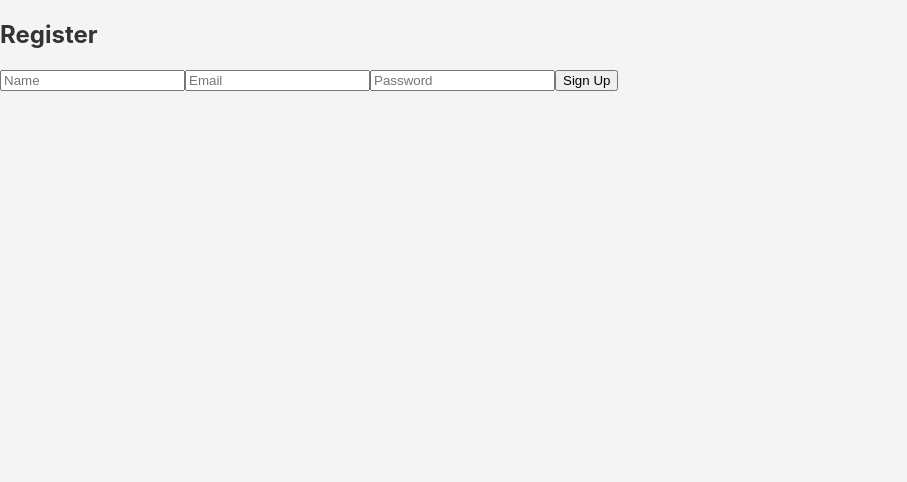
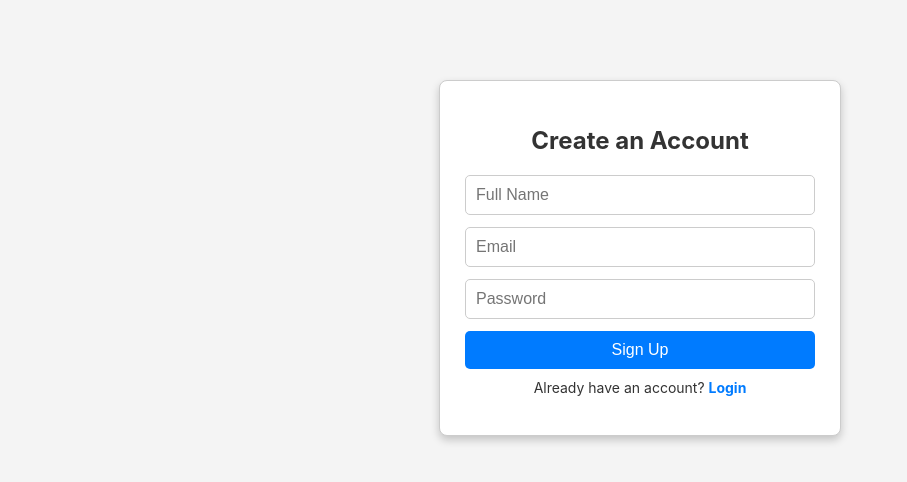
Before and after one commit to Joe-azar/task-manager, a React (Create React App) app in the folder client/: page /register in a window 1280 px wide. Shown: the top 482 px of the page, without its empty margins (0-907 px from the left). Built offline with nearby package versions, Linux system fonts and the light colour scheme.

Commit message:
Refactor styles and enhance registration page layout

```diff
--- a/client/src/components/EditTaskForm.js
+++ b/client/src/components/EditTaskForm.js
@@ -1,5 +1,5 @@
 import React, { useState, useEffect } from 'react';
-import '../App.css';
+import '../styles/App.css';
 
 function EditTaskForm({ taskId, updateTask, setEditing }) {
   const [task, setTask] = useState({ title: '', description: '', date: '' });
--- a/client/src/pages/MainApp.js
+++ b/client/src/pages/MainApp.js
@@ -3,7 +3,7 @@ import TaskList from '../components/TaskList';
 import AddTaskForm from '../components/AddTaskForm';
 import EditTaskForm from '../components/EditTaskForm';
 import Navbar from '../components/Navbar';
-import '../App.css';
+import '../styles/App.css';
 
 function MainApp() {
   const [editing, setEditing] = useState(false);
--- a/client/src/pages/Register.js
+++ b/client/src/pages/Register.js
@@ -1,9 +1,12 @@
 import React, { useState } from "react";
+import { useNavigate, Link } from "react-router-dom";
+import "../styles/Auth.css";  // Import CSS file for styling
 
 function Register() {
   const [name, setName] = useState("");
   const [email, setEmail] = useState("");
   const [password, setPassword] = useState("");
+  const navigate = useNavigate();
 
   const handleSubmit = async (e) => {
     e.preventDefault();
@@ -16,20 +19,44 @@ function Register() {
     const data = await response.json();
     if (response.ok) {
       alert("User registered successfully! Please login.");
-      window.location.href = "/login";
+      navigate("/login");
     } else {
       alert(data.message);
     }
   };
 
   return (
-    <form onSubmit={handleSubmit}>
-      <h2>Register</h2>
-      <input type="text" placeholder="Name" onChange={(e) => setName(e.target.value)} required />
-      <input type="email" placeholder="Email" onChange={(e) => setEmail(e.target.value)} required />
-      <input type="password" placeholder="Password" onChange={(e) => setPassword(e.target.value)} required />
-      <button type="submit">Sign Up</button>
-    </form>
+    <div className="auth-container">
+      <h2>Create an Account</h2>
+      <form onSubmit={handleSubmit}>
+        <input
+          type="text"
+          placeholder="Full Name"
+          value={name}
+          onChange={(e) => setName(e.target.value)}
+          required
+        />
+        <input
+          type="email"
+          placeholder="Email"
+          value={email}
+          onChange={(e) => setEmail(e.target.value)}
+          required
+        />
+        <input
+          type="password"
+          placeholder="Password"
+          value={password}
+          onChange={(e) => setPassword(e.target.value)}
+          required
+        />
+        <button type="submit">Sign Up</button>
+      </form>
+
+      <p>
+        Already have an account? <Link to="/login">Login</Link>
+      </p>
+    </div>
   );
 }
 
--- a/client/src/App.css
+++ b/client/src/styles/App.css
@@ -204,54 +204,6 @@ body {
 .edit-form-button.cancel:hover {
   background-color: #5a6268;
 }
-.auth-container {
-  width: 300px;
-  margin: auto;
-  padding: 20px;
-  border: 1px solid #ccc;
-  border-radius: 8px;
-  text-align: center;
-}
-
-.auth-container h2 {
-  margin-bottom: 15px;
-}
-
-.auth-container form {
-  display: flex;
-  flex-direction: column;
-}
-
-.auth-container input {
-  padding: 10px;
-  margin-bottom: 10px;
-  border: 1px solid #ccc;
-  border-radius: 5px;
-}
-
-.auth-container button {
-  padding: 10px;
-  background-color: #007bff;
-  color: white;
-  border: none;
-  border-radius: 5px;
-  cursor: pointer;
-}
-
-.auth-container p {
-  margin-top: 10px;
-  font-size: 14px;
-}
-
-.auth-container a {
-  color: #007bff;
-  text-decoration: none;
-  font-weight: bold;
-}
-
-.auth-container a:hover {
-  text-decoration: underline;
-}
 
 
 
--- /dev/null
+++ b/client/src/styles/Auth.css
@@ -0,0 +1,61 @@
+/* Centered container for authentication pages */
+.auth-container {
+    width: 350px;
+    margin: auto;
+    margin-top: 80px;
+    padding: 25px;
+    border: 1px solid #ccc;
+    border-radius: 8px;
+    background-color: #fff;
+    box-shadow: 0 4px 8px rgba(0, 0, 0, 0.2);
+    text-align: center;
+  }
+
+  .auth-container h2 {
+    margin-bottom: 20px;
+    font-size: 24px;
+    color: #333;
+  }
+
+  .auth-container form {
+    display: flex;
+    flex-direction: column;
+  }
+
+  .auth-container input {
+    padding: 10px;
+    margin-bottom: 12px;
+    border: 1px solid #ccc;
+    border-radius: 5px;
+    font-size: 16px;
+  }
+
+  .auth-container button {
+    padding: 10px;
+    background-color: #007bff;
+    color: white;
+    border: none;
+    border-radius: 5px;
+    cursor: pointer;
+    font-size: 16px;
+    transition: background-color 0.3s;
+  }
+
+  .auth-container button:hover {
+    background-color: #0056b3;
+  }
+
+  .auth-container p {
+    margin-top: 10px;
+    font-size: 14px;
+  }
+
+  .auth-container a {
+    color: #007bff;
+    text-decoration: none;
+    font-weight: bold;
+  }
+
+  .auth-container a:hover {
+    text-decoration: underline;
+  }
```
